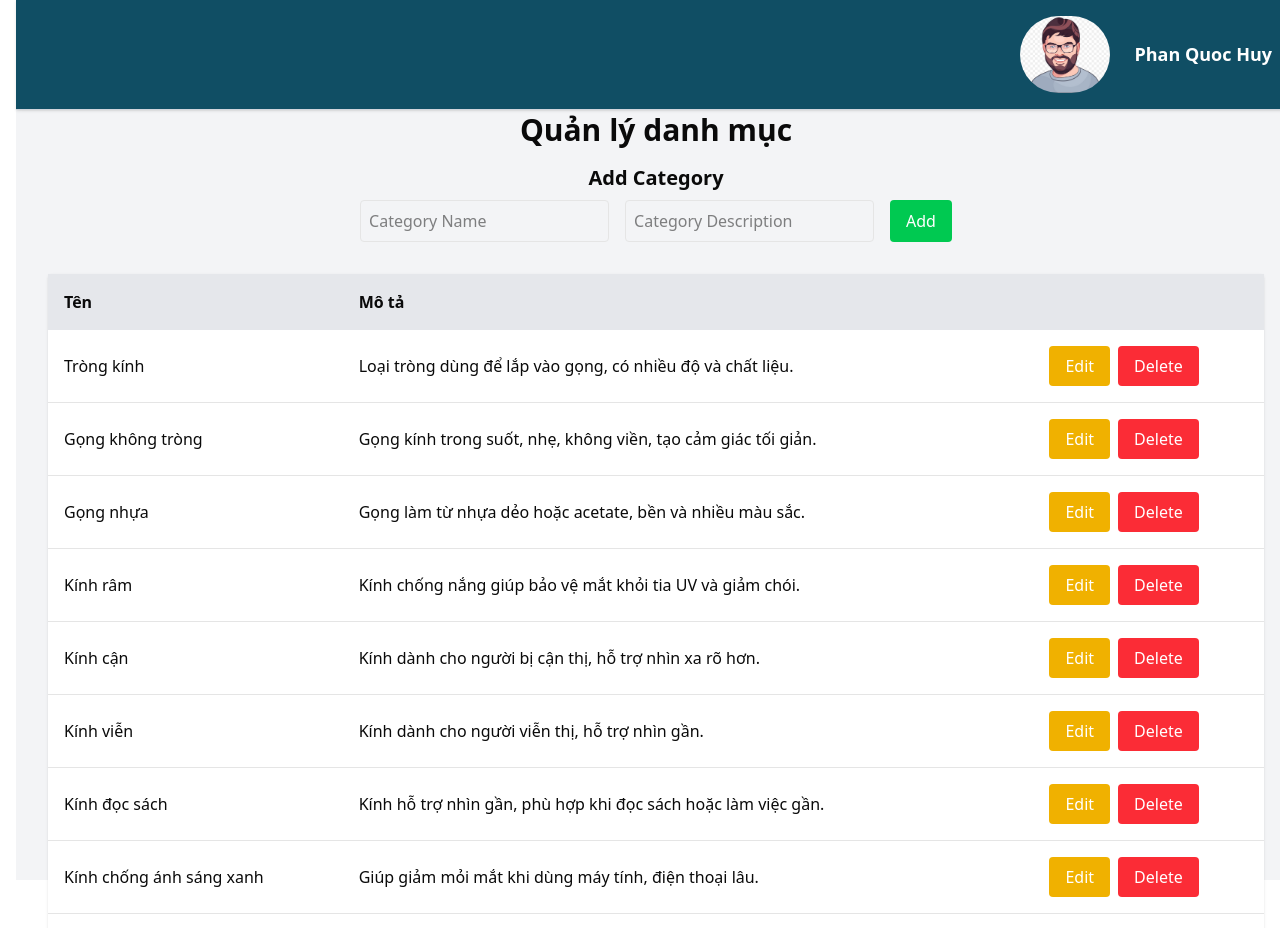
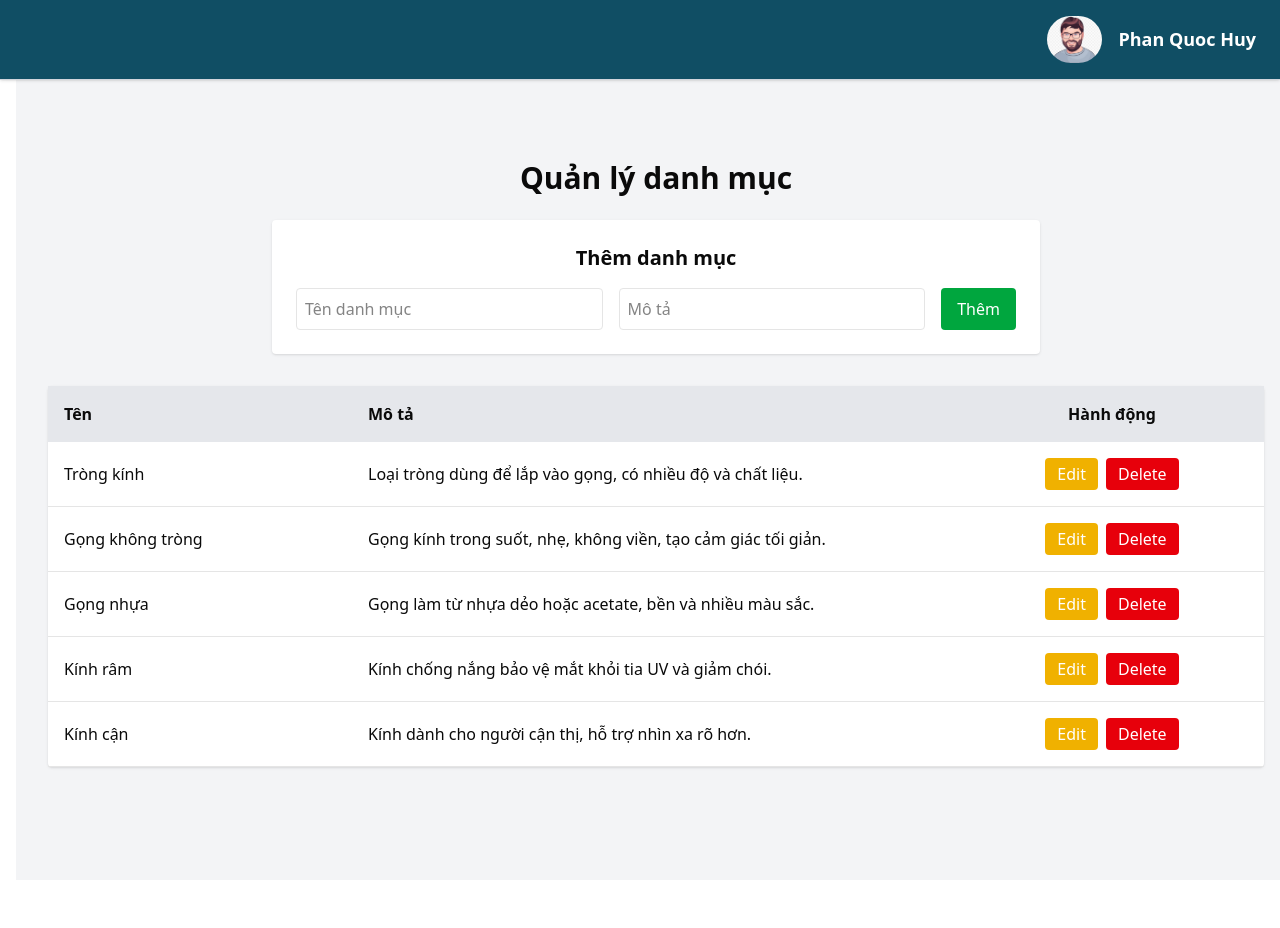
Before and after one commit to PhanQuocHuyIUH/ChillGlasses, a Next.js app: page /admin_categories in a window 1280 px wide. Built offline with nearby package versions, Linux system fonts and the light colour scheme.

Commit message:
feat: implement admin manage orders without orderDetail, edit admin header ui

```diff
--- a/src/app/(admin)/admin_categories/page.tsx
+++ b/src/app/(admin)/admin_categories/page.tsx
@@ -8,35 +8,31 @@
     { id: 1, name: "Tròng kính", description: "Loại tròng dùng để lắp vào gọng, có nhiều độ và chất liệu." },
     { id: 2, name: "Gọng không tròng", description: "Gọng kính trong suốt, nhẹ, không viền, tạo cảm giác tối giản." },
     { id: 3, name: "Gọng nhựa", description: "Gọng làm từ nhựa dẻo hoặc acetate, bền và nhiều màu sắc." },
-    { id: 4, name: "Kính râm", description: "Kính chống nắng giúp bảo vệ mắt khỏi tia UV và giảm chói." },
-    { id: 5, name: "Kính cận", description: "Kính dành cho người bị cận thị, hỗ trợ nhìn xa rõ hơn." },
-    { id: 6, name: "Kính viễn", description: "Kính dành cho người viễn thị, hỗ trợ nhìn gần." },
-    { id: 7, name: "Kính đọc sách", description: "Kính hỗ trợ nhìn gần, phù hợp khi đọc sách hoặc làm việc gần." },
-    { id: 8, name: "Kính chống ánh sáng xanh", description: "Giúp giảm mỏi mắt khi dùng máy tính, điện thoại lâu." },
-    { id: 9, name: "Kính thời trang", description: "Kính không độ, dùng để phối đồ hoặc tăng thẩm mỹ." },
-    { id: 10, name: "Kính thể thao", description: "Kính chuyên dụng cho hoạt động thể thao, bám chắc, chống va đập." },
+    { id: 4, name: "Kính râm", description: "Kính chống nắng bảo vệ mắt khỏi tia UV và giảm chói." },
+    { id: 5, name: "Kính cận", description: "Kính dành cho người cận thị, hỗ trợ nhìn xa rõ hơn." },
   ]);
 
-  const [form, setForm] = useState<{ id: number | null; name: string; description: string }>({
-    id: null,
+  const [form, setForm] = useState({
+    id: null as number | null,
     name: "",
     description: "",
   });
+
   const [isEditing, setIsEditing] = useState(false);
 
   const handleInputChange = (e: React.ChangeEvent<HTMLInputElement>) => {
-    const { name, value } = e.target;
-    setForm({ ...form, [name]: value });
+    setForm({ ...form, [e.target.name]: e.target.value });
   };
 
   const handleAddCategory = () => {
-    if (form.name && form.description) {
-      setCategories([
-        ...categories,
-        { id: Date.now(), name: form.name, description: form.description },
-      ]);
-      setForm({ id: null, name: "", description: "" });
-    }
+    if (!form.name || !form.description) return;
+
+    setCategories([
+      ...categories,
+      { id: Date.now(), name: form.name, description: form.description },
+    ]);
+
+    setForm({ id: null, name: "", description: "" });
   };
 
   const handleEditCategory = (category: typeof form) => {
@@ -46,82 +42,95 @@
 
   const handleUpdateCategory = () => {
     setCategories(
-      categories.map((cat) =>
-        cat.id === form.id ? { ...cat, name: form.name, description: form.description } : cat
+      categories.map((c) =>
+        c.id === form.id ? { ...c, name: form.name, description: form.description } : c
       )
     );
+
     setForm({ id: null, name: "", description: "" });
     setIsEditing(false);
   };
 
   const handleDeleteCategory = (id: number) => {
-    setCategories(categories.filter((cat) => cat.id !== id));
+    setCategories(categories.filter((c) => c.id !== id));
   };
 
   return (
     <div>
       <AdminHeader />
-      <div className="h-screen w-screen p-8 bg-gray-100">
-        <h1 className="text-3xl font-bold mb-4 text-center">Quản lý danh mục</h1>
-        <div className="mb-8">
-          <h2 className="text-xl text-center font-semibold mb-2">{isEditing ? "Edit Category" : "Add Category"}</h2>
-          <div className="flex justify-center gap-4">
+
+      {/* FIX CHE HEADER */}
+      <div className="pt-20 min-h-screen w-screen p-8 bg-gray-100">
+
+        <h1 className="text-3xl font-bold mb-6 text-center">Quản lý danh mục</h1>
+
+        {/* FORM */}
+        <div className="bg-white p-6 rounded shadow mb-8 max-w-3xl mx-auto">
+          <h2 className="text-xl font-semibold mb-4 text-center">
+            {isEditing ? "Chỉnh sửa danh mục" : "Thêm danh mục"}
+          </h2>
+
+          <div className="flex flex-col md:flex-row gap-4 justify-center">
             <input
               type="text"
               name="name"
               value={form.name}
               onChange={handleInputChange}
-              placeholder="Category Name"
-              className="border p-2 rounded"
+              placeholder="Tên danh mục"
+              className="border p-2 rounded w-full"
             />
             <input
               type="text"
               name="description"
               value={form.description}
               onChange={handleInputChange}
-              placeholder="Category Description"
-              className="border p-2 rounded"
+              placeholder="Mô tả"
+              className="border p-2 rounded w-full"
             />
+
             {isEditing ? (
               <button
                 onClick={handleUpdateCategory}
-                className="bg-blue-500 text-white px-4 py-2 rounded"
+                className="bg-blue-600 text-white px-4 py-2 rounded"
               >
-                Update
+                Cập nhật
               </button>
             ) : (
               <button
                 onClick={handleAddCategory}
-                className="bg-green-500 text-white px-4 py-2 rounded"
+                className="bg-green-600 text-white px-4 py-2 rounded"
               >
-                Add
+                Thêm
               </button>
             )}
           </div>
         </div>
+
+        {/* TABLE */}
         <table className="w-full bg-white rounded shadow">
           <thead>
             <tr className="bg-gray-200">
-              <th className="p-4 text-left">Tên</th>
-              <th className="p-4 text-left">Mô tả</th>
-              <th className="p-4 text-left"></th>
+              <th className="p-4 text-left w-1/4">Tên</th>
+              <th className="p-4 text-left w-2/4">Mô tả</th>
+              <th className="p-4 text-center w-1/4">Hành động</th>
             </tr>
           </thead>
+
           <tbody>
             {categories.map((category) => (
               <tr key={category.id} className="border-b">
                 <td className="p-4">{category.name}</td>
                 <td className="p-4">{category.description}</td>
-                <td className="p-4">
+                <td className="p-4 text-center">
                   <button
                     onClick={() => handleEditCategory(category)}
-                    className="bg-yellow-500 text-white px-4 py-2 rounded mr-2"
+                    className="bg-yellow-500 text-white px-3 py-1 rounded mr-2"
                   >
                     Edit
                   </button>
                   <button
                     onClick={() => handleDeleteCategory(category.id)}
-                    className="bg-red-500 text-white px-4 py-2 rounded"
+                    className="bg-red-600 text-white px-3 py-1 rounded"
                   >
                     Delete
                   </button>
@@ -130,6 +139,7 @@
             ))}
           </tbody>
         </table>
+
       </div>
     </div>
   );
--- a/src/app/(admin)/admin_products/page.tsx
+++ b/src/app/(admin)/admin_products/page.tsx
@@ -79,15 +79,15 @@
   return (
     <div>
       <AdminHeader />
-      <div className="p-8 ml-80">
-        <h1 className="text-3xl font-bold mb-8 mt-5">Quản Lý Sản Phẩm</h1>
+      <div className="p-8 w-screen">
+        <h1 className="text-3xl font-bold mb-8 mt-5 text-center">Quản Lý Sản Phẩm</h1>
         <button
           onClick={handleAddProduct}
           className="bg-blue-500 text-white px-6 py-2 rounded-lg hover:bg-blue-600 mb-6"
         >
           Thêm sản phẩm mới
         </button>
-        <table className="w-full bg-white shadow-md rounded-lg overflow-hidden">
+        <table className="w-screen bg-white shadow-md rounded-lg overflow-hidden">
           <thead className="bg-gray-200">
             <tr>
               <th className="text-left px-4 py-2">Tên sản phẩm</th>
@@ -128,8 +128,8 @@
 
       {/* Modal */}
       {showModal && (
-        <div className="fixed inset-0 bg-black bg-opacity-50 flex items-center justify-center" aria-hidden={!showModal}>
-          <div className="bg-white p-6 rounded-lg shadow-lg w-96">
+        <div className="fixed inset-0 bg-gray-500 bg-opacity-50 flex items-center justify-center" aria-hidden={!showModal}>
+          <div className="bg-white p-6 rounded-lg shadow-lg w-lg">
             <h2 className="text-xl font-bold mb-4">
               {currentProduct.id ? "Chỉnh sửa sản phẩm" : "Thêm sản phẩm mới"}
             </h2>
--- a/src/components/layout/AdminHeader.tsx
+++ b/src/components/layout/AdminHeader.tsx
@@ -1,41 +1,41 @@
 "use client";
 
-import Image from "next/image"; // Import Image from next/image
-import { useRouter } from "next/navigation"; // Correct import path for useRouter in Next.js 13
+import Image from "next/image";
+import { useRouter } from "next/navigation";
 import { useState } from "react";
 
 const AdminHeader = () => {
   const router = useRouter();
-  const [showDropdown, setShowDropdown] = useState(false); // State to control dropdown visibility
+  const [showDropdown, setShowDropdown] = useState(false);
 
-  // Logout handler
   const handleLogout = () => {
     alert("Đăng xuất thành công!");
-    router.push("/login"); // Redirect to the login page
+    router.push("/login");
   };
 
   return (
-    <div className="bg-cyan-900 shadow fixed top-0 w-screen flex items-center justify-end px-6 py-4 border-b border-gray-300">
-      {/* Admin Name, Avatar, and Dropdown Menu */}
+    <header className="bg-cyan-900 shadow fixed top-0 left-0 right-0 w-full flex items-center justify-end px-6 py-4 border-b border-gray-300 z-50">
+      {/* Admin Avatar + Name + Dropdown */}
       <div
-        className="relative flex items-center gap-6 text-center"
-        onMouseEnter={() => setShowDropdown(true)} // Show dropdown on hover
-        onMouseLeave={() => setShowDropdown(false)} // Hide dropdown when hover ends
+        className="relative flex items-center gap-4 text-center"
+        onMouseEnter={() => setShowDropdown(true)}
+        onMouseLeave={() => setShowDropdown(false)}
       >
         <Image
           src="/images/avatar.png"
           alt="Admin Avatar"
-          width={90}
-          height={90}
+          width={55}
+          height={55}
           className="rounded-full cursor-pointer"
         />
+
         <span className="font-bold text-lg text-white">Phan Quoc Huy</span>
 
-        {/* Dropdown Menu */}
+        {/* Dropdown */}
         {showDropdown && (
-          <div className="absolute top-20 right-0 bg-white border border-gray-300 rounded-lg shadow-lg w-48">
+          <div className="absolute top-16 right-0 bg-white border border-gray-300 rounded-lg shadow-lg w-48 z-50">
             <button
-              onClick={() => router.push("/profile")} // Navigate to profile page
+              onClick={() => router.push("/profile")}
               className="block w-full text-left px-4 py-2 text-gray-700 hover:bg-gray-100"
             >
               My Profile
@@ -49,7 +49,7 @@
           </div>
         )}
       </div>
-    </div>
+    </header>
   );
 };
 
```
Also changed, not shown: src/app/(admin)/admin_orders/page.tsx (+73 -2 lines).
